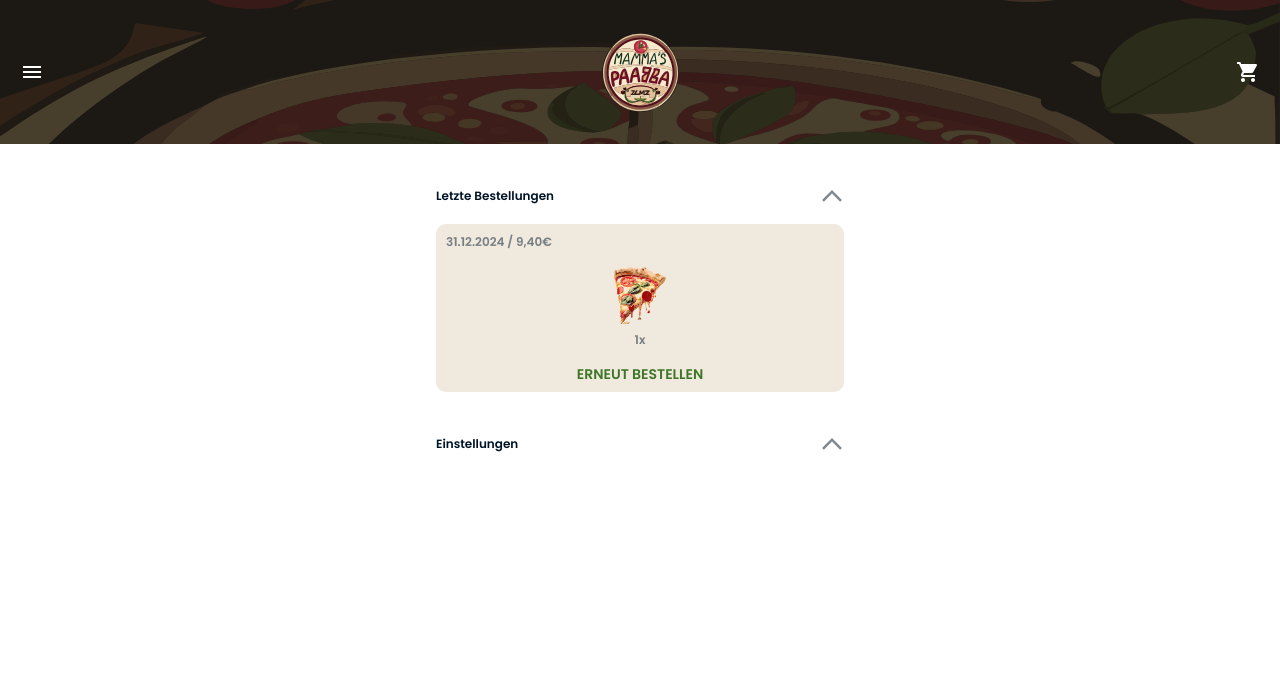
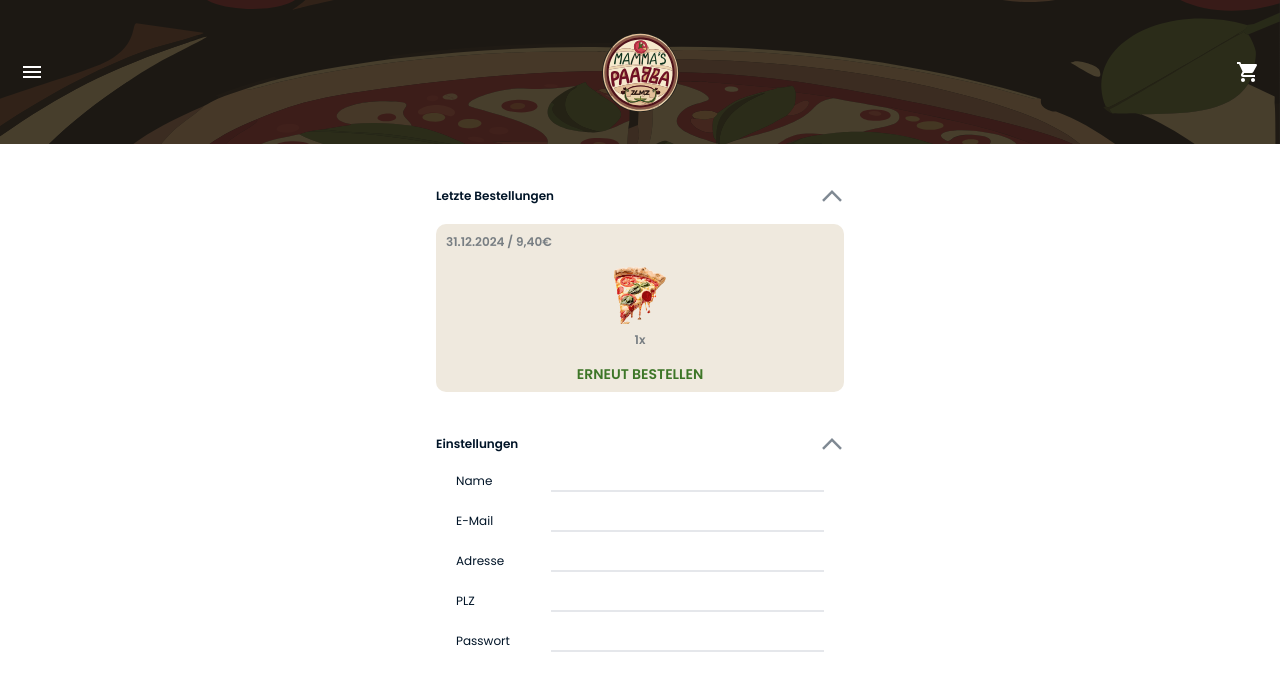
Before and after one commit to xMaxwello/vue_pizza_app, a Vue app: page / in a window 1280 px wide. Both pictures are taken after a click on the button 32 px from the left and 72 px from the top of the page. Shown: the top 690 px of the page. Built offline with nearby package versions, Linux system fonts and the light colour scheme.

Commit message:
updated userPage

```diff
--- a/src/pages/userPage.vue
+++ b/src/pages/userPage.vue
@@ -24,7 +24,28 @@ import orderCard from "../components/cards/orderCard.vue";
     </svg>
   </div>
   <div>
-
+    <form class="mx-5 my-4 flex flex-col space-y-5">
+      <div class="flex">
+        <label for="name" class="w-32 text-mainColor text-xs leading-[18px]">Name</label>
+        <input type="text" name="name" id="name" class="w-full outline-none border-b-2 text-mainColor text-xs leading-[18px]"/>
+      </div>
+      <div class="flex">
+        <label for="email" class="w-32 text-mainColor text-xs leading-[18px]">E-Mail</label>
+        <input type="email" name="email" id="email" class="w-full outline-none border-b-2 text-mainColor text-xs leading-[18px]"/>
+      </div>
+      <div class="flex">
+        <label for="address" class="w-32 text-mainColor text-xs leading-[18px]">Adresse</label>
+        <input type="text" name="address" id="address" class="w-full outline-none border-b-2 text-mainColor text-xs leading-[18px]"/>
+      </div>
+      <div class="flex">
+        <label for="postcode" class="w-32 text-mainColor text-xs leading-[18px]">PLZ</label>
+        <input type="text" name="postcode" id="postcode" class="w-full outline-none border-b-2 text-mainColor text-xs leading-[18px]"/>
+      </div>
+      <div class="flex">
+        <label for="passwort" class="w-32 text-mainColor text-xs leading-[18px]">Passwort</label>
+        <input type="password" name="passwort" id="passwort" class="w-full outline-none border-b-2 text-mainColor text-xs leading-[18px]"/>
+      </div>
+    </form>
   </div>
 
 
```
